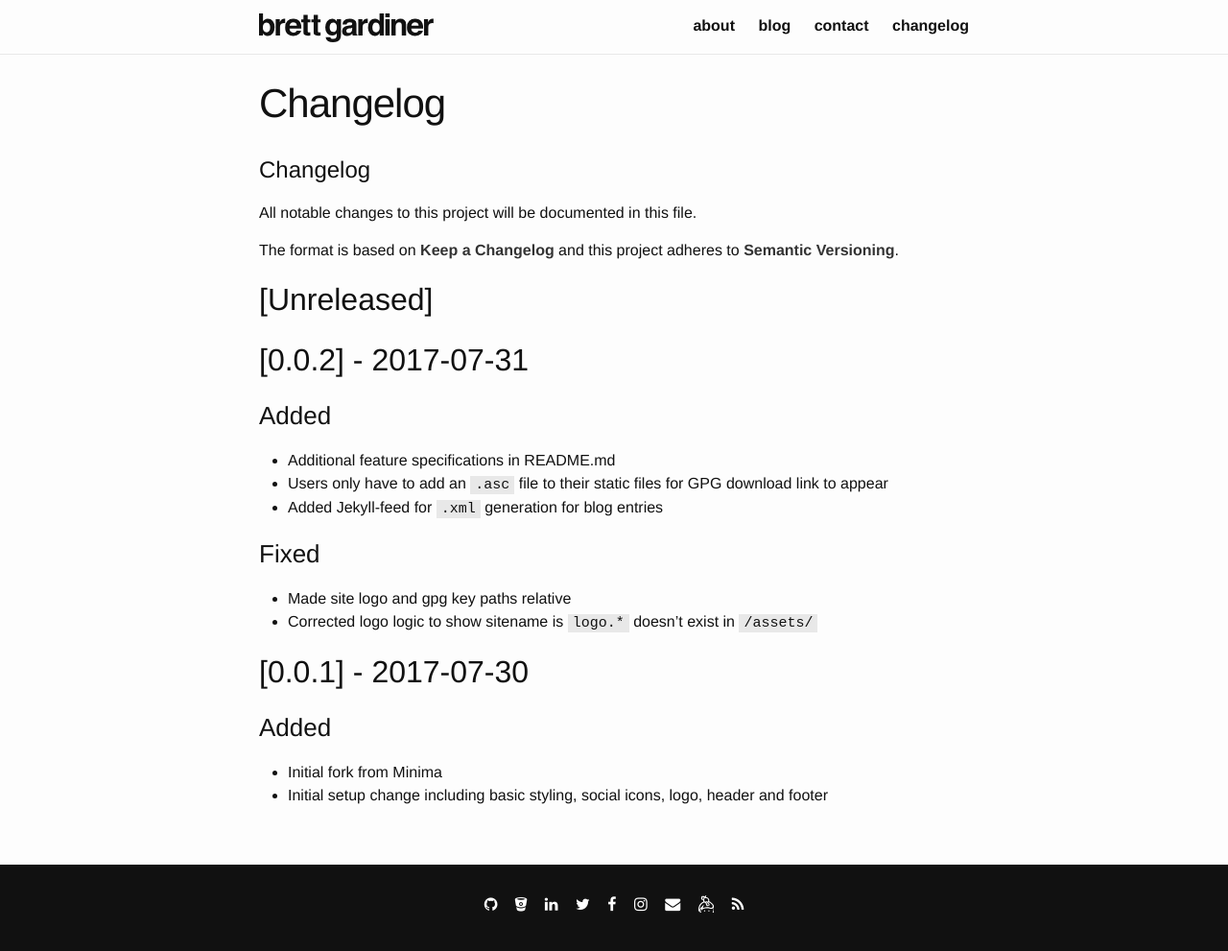
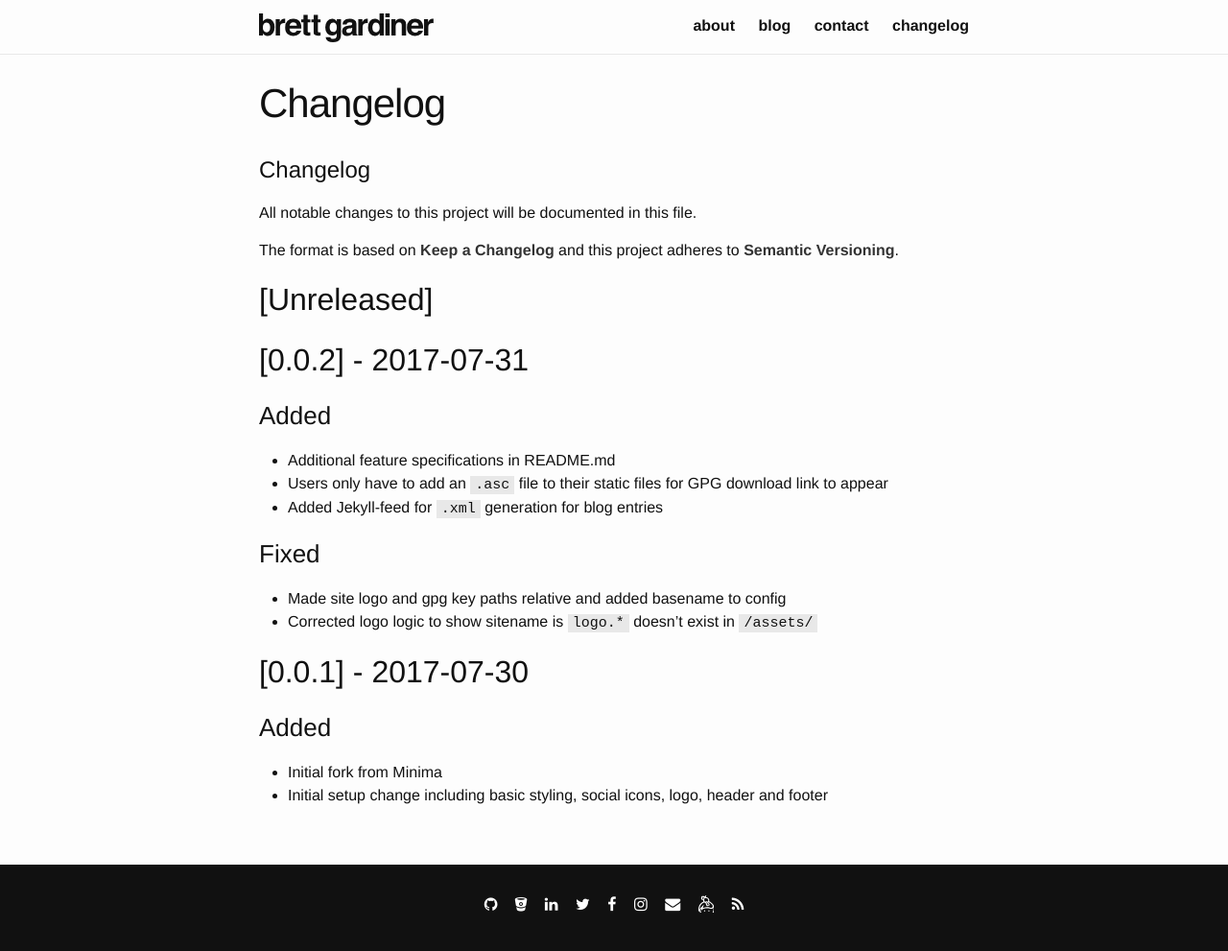
Before and after one commit to brettinternet/minimaless, a Jekyll site: the page built from CHANGELOG.md, in a window 1280 px wide. Shown: the whole page at 96% size. Built offline with Jekyll 4.4.1, drawn with Linux system fonts in a browser that asks for light colours; our own code applies the rules of GitHub Pages for plain Markdown files; some of the changed lines change nothing that is shown.

Commit message:
added basename

```diff
--- a/_config.yml
+++ b/_config.yml
@@ -5,6 +5,9 @@
   Write an awesome description for your new site here. You can edit this
   line in _config.yml. It will appear in your document head meta (for
   Google search results) and in your feed.xml site description.
+
+# For Github Pages relative path
+baseurl: minimaless
 
 github_username:  brettinternet
 bitbucket_username: brettinternet
```
Also changed, not shown: CHANGELOG.md.
